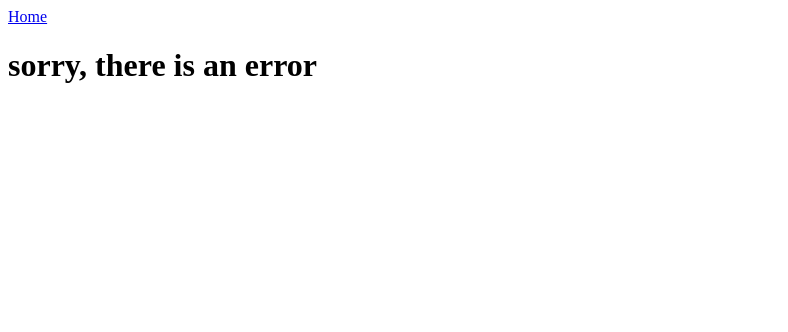
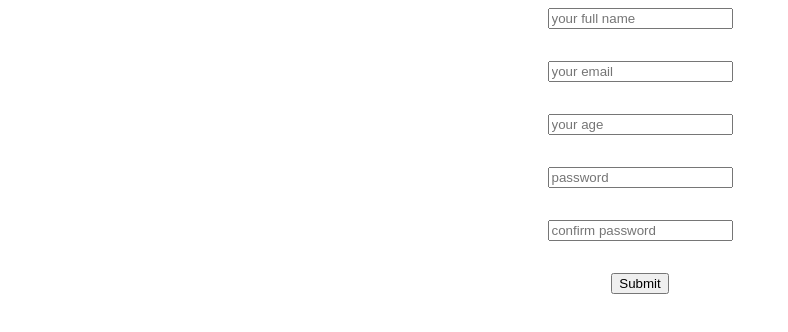
Before and after one commit to Syednazeerahmed/apple, a React (Create React App) app: page / in a window 1280 px wide. Shown: the top 332 px of the page, without its empty margins (0-788 px from the left). Built offline with nearby package versions, Linux system fonts and the light colour scheme; no server answers.

Commit message:
lesson10 completer

```diff
--- a/package.json
+++ b/package.json
@@ -3,6 +3,7 @@
   "version": "0.1.0",
   "private": true,
   "dependencies": {
+    "@hookform/resolvers": "^3.3.4",
     "@tanstack/react-query": "^5.18.1",
     "@testing-library/jest-dom": "^5.17.0",
     "@testing-library/react": "^13.4.0",
@@ -10,9 +11,11 @@
     "axios": "^1.6.7",
     "react": "^18.2.0",
     "react-dom": "^18.2.0",
+    "react-hook-form": "^7.50.1",
     "react-router-dom": "^6.11.2",
     "react-scripts": "5.0.1",
-    "web-vitals": "^2.1.4"
+    "web-vitals": "^2.1.4",
+    "yup": "^1.3.3"
   },
   "scripts": {
     "start": "react-scripts start",
--- a/src/App.js
+++ b/src/App.js
@@ -7,7 +7,9 @@ import "./App.module.css";
 // import Class6 from './Class6';
 // import Class7 from './Class7';
 // import Class8 from './Class8';
-import Class9 from './Class9';
+// import Class9 from './Class9';
+import Class10 from "./Class10";
+
 
 function App() {
   return (
@@ -19,8 +21,9 @@ function App() {
     // <Class6 />
     // <Class7 />
     // <Class8 />
-    <Class9 />
-    );
+    // <Class9 />
+    <Class10 />
+  );
 }
 
 export default App;
--- a/src/App.module.css
+++ b/src/App.module.css
@@ -49,3 +49,14 @@ align-items: center;
 /* background-color: #282c34; */
 flex-direction: column;
 }
+
+form {
+  display: flex;
+  flex-direction: column;
+  align-items: center;
+  justify-content: center;
+}
+
+p {
+  color: red;
+}
--- /dev/null
+++ b/src/Class10.js
@@ -0,0 +1,12 @@
+import styles from "./App.module.css";
+import Form from "./components/Form"
+
+function Class10() {
+  return (
+    <div>
+      <Form />
+    </div>
+  );
+}
+
+export default Class10;
--- /dev/null
+++ b/src/components/Form.js
@@ -0,0 +1,54 @@
+import styles from "../App.module.css";
+import { useForm } from "react-hook-form";
+import { yupResolver } from "@hookform/resolvers/yup";
+import * as yup from "yup";
+
+function Form() {
+
+    const schema = yup.object().shape({
+        fullName: yup.string().required("full name  is required"),
+        email: yup.string().email().required(),
+        age: yup.number().positive().integer().min(18).required(),
+        password: yup.string().min(4).max(20).required(),
+        confirmPassword: yup.string().oneOf([yup.ref("password"), null, "passwords don't match"]).required(),
+
+    });
+
+    const { register, handleSubmit, formState: {errors}} = useForm({
+        resolver: yupResolver(schema),
+    });
+
+    const onSubmit = (data) => {
+        console.log(data);
+    };
+
+    return (
+      <form onSubmit={handleSubmit(onSubmit)}>
+        <input
+          type="text"
+          placeholder="your full name"
+          {...register("fullName")}
+        />
+        <p>{errors.fullName?.message}</p>
+        <input type="email" placeholder="your email" {...register("email")} />
+        <p>{errors.email?.message}</p>
+        <input type="number" placeholder="your age" {...register("age")} />
+        <p>{errors.age?.message}</p>
+        <input
+          type="password"
+          placeholder="password"
+          {...register("password")}
+        />
+        <p>{errors.password?.message}</p>
+        <input
+          type="password"
+          placeholder="confirm password"
+          {...register("confirmPassword")}
+        />
+        <p>{errors.confirmPassword?.message}</p>
+        <input type="submit" placeholder="submit" />
+      </form>
+    );
+}
+
+export default Form;
```
Also changed, not shown: 1 other file (tests, documents, lock files or other folders).
